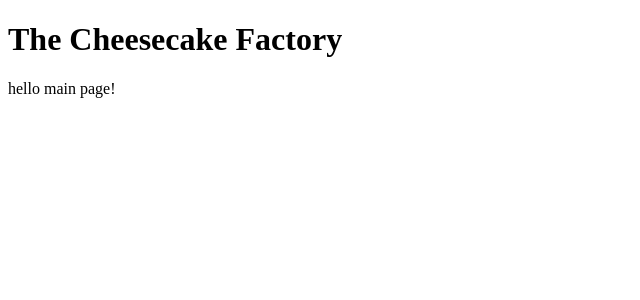
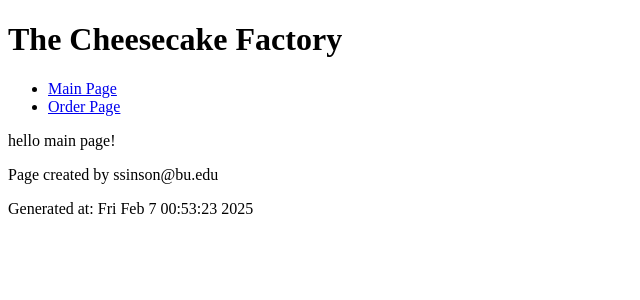
Before and after one commit to Lance655/cs412, a Django app: page /restaurant/ in a window 1280 px wide. Shown: the top 300 px of the page, without its empty margins (0-640 px from the left). Run offline with Django 5.2, Linux system fonts and the light colour scheme.

Commit message:
assignment4 wip

```diff
--- a/restaurant/templates/restaurant/base.html
+++ b/restaurant/templates/restaurant/base.html
@@ -11,14 +11,37 @@ Description: The base html template for the restaurant website.
     <head lang="en">
         <meta charset="UTF-8">
         <title>The Cheesecake Factory</title>
-        <!-- <link rel="stylesheet" href="restaurant_styles.css"> -->
+        <!-- <link rel="stylesheet" href="{% static 'styles.css' %}"> -->
     </head>
     <body>
-        <h1>The Cheesecake Factory</h1>
 
-        <!-- put page specific content here -->
-        {% block content %}
-        {% endblock %}
+        <header>
+            <h1>The Cheesecake Factory</h1>
+
+        </header>
+
+        <nav>
+            <ul>
+                <li> <a href="{% url 'main' %}">Main Page</a> </li>
+                <li> <a href="{% url 'order' %} ">Order Page</a> </li>
+            </ul>
+
+        </nav>
+
+        <main>
+
+
+            <!-- put page specific content here -->
+            {% block content %}
+            {% endblock %}
+
+        </main>
+
+        <footer>
+            <p>Page created by ssinson@bu.edu</p>
+            <p>Generated at: {{time}} </p>
+        </footer>
 
     </body>
+
 </html>
--- a/restaurant/views.py
+++ b/restaurant/views.py
@@ -33,8 +33,12 @@ MENU_ITEMS = {
 def main(request):
     '''Show the main page to the user.'''
 
+    context = {
+        "time": time.ctime(),
+    }
+
     template_name = 'restaurant/main.html'
-    return render(request, template_name)
+    return render(request, template_name, context)
 
 def order(request):
     '''The view for the ordering page. Also creates a daily special
@@ -47,6 +51,7 @@ def order(request):
     context = {
         "special_item": special_item,
         "special_item_price": special_item_price,
+        "time": time.ctime(),
     }
 
     template_name = "restaurant/order.html"
@@ -83,14 +88,14 @@ def confirmation(request):
         wait_time = random.randint(30, 60)  # Random minutes
         ready_timestamp = time.time() + (wait_time * 60)  # Convert to seconds
 
-        current_time = time.strftime("%I:%M %p", time.localtime())
+        # current_time = time.strftime("%I:%M %p", time.localtime())
 
-        print("Current Time:", current_time)
-        print("local time:", time.localtime())
+        # print("Current Time:", current_time)
+        # print("local time:", time.localtime())
 
-        ready_time = time.ctime(ready_timestamp)
+        # ready_time = time.ctime(ready_timestamp)
 
-        # ready_time = time.strftime("%I:%M %p", time.localtime(ready_timestamp))  # Format time
+        ready_time = time.strftime("%I:%M %p", time.localtime(ready_timestamp))  # Format time
 
 
         # context variables
@@ -101,6 +106,7 @@ def confirmation(request):
             "customer_phone": customer_phone,
             "customer_email": customer_email,
             "ready_time": ready_time,
+            "time": time.ctime(),
         }
 
         template_name = "restaurant/confirmation.html"
@@ -114,6 +120,7 @@ def confirmation(request):
     context = {
         "special_item": special_item,
         "special_item_price": special_item_price,
+        "time": time.ctime(),
     }
 
     # send the user back to the order page if a get request
```
Also changed, not shown: static/restaurant_styles.css (added).
